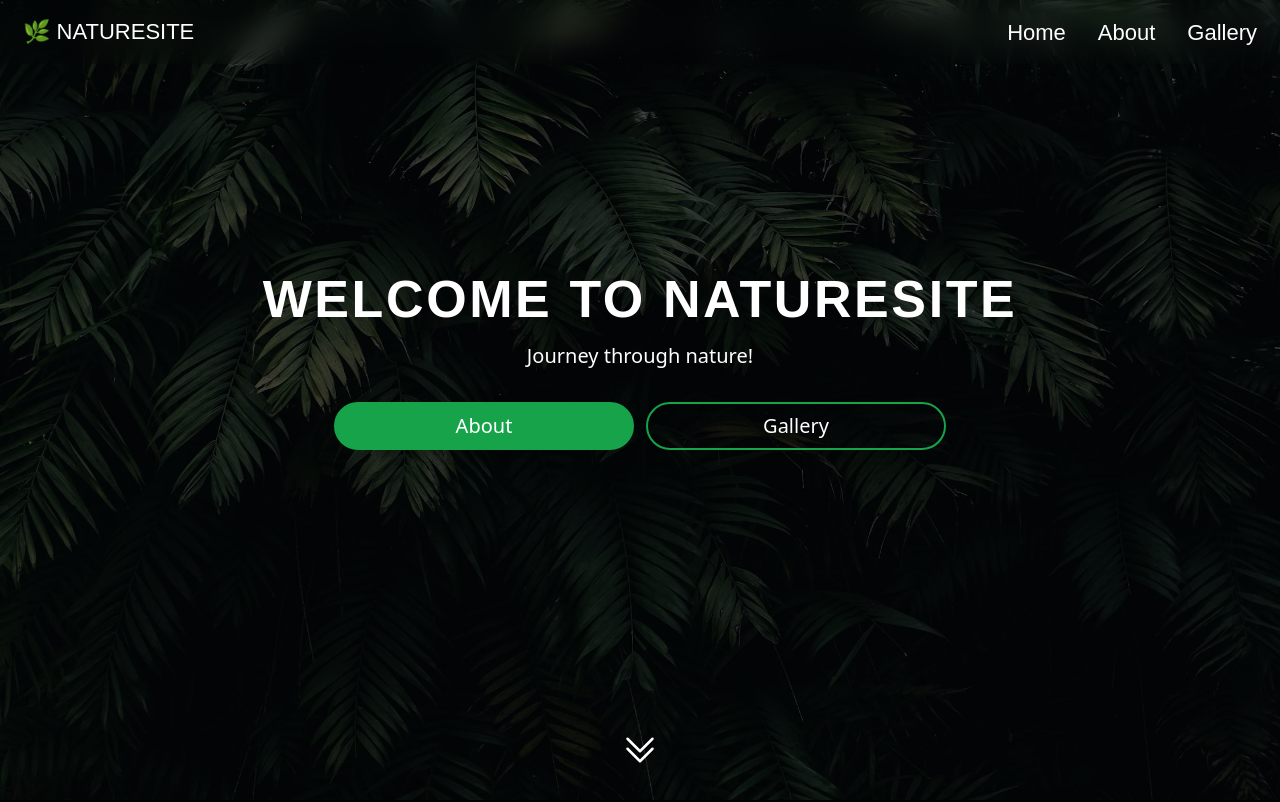
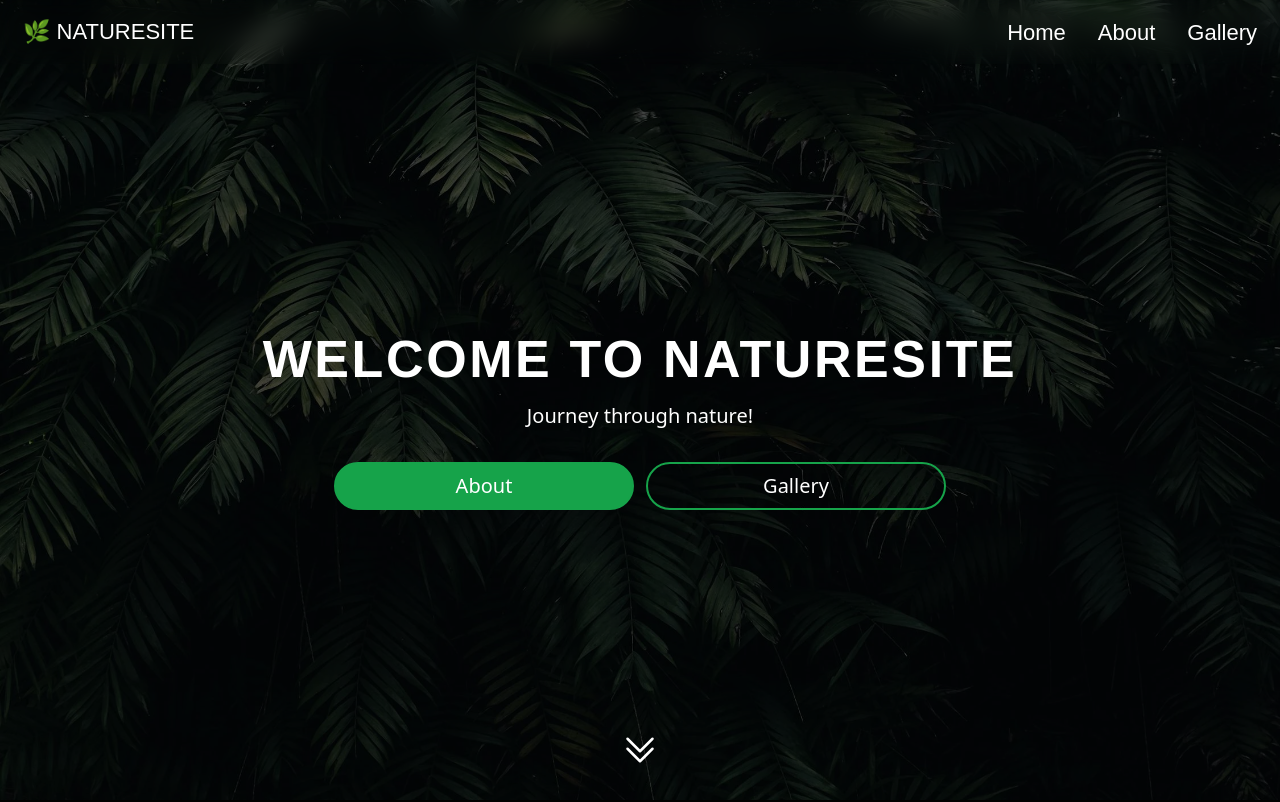
Before and after one commit to DejvCodes/NatureSite, a website: page src/index.html in a window 1280 px wide. Shown: the top 802 px of the page. Drawn offline with Linux system fonts and the light colour scheme.

Commit message:
NatureSite

```diff
--- a/src/index.html
+++ b/src/index.html
@@ -25,7 +25,7 @@
       </div>
     </nav>
 
-    <div class="flex-row justify-center text-white mt-[230px] md:mt-[260px]">
+    <div class="flex-row justify-center text-white mt-[230px] md:mt-[260px] lg:mt-[320px]">
       <h1 class="text-white text-[24px] font-semibold font-poppins tracking-wider uppercase md:text-[52px]">
         Welcome to NatureSite
       </h1>
```
Also changed, not shown: src/output.css.
